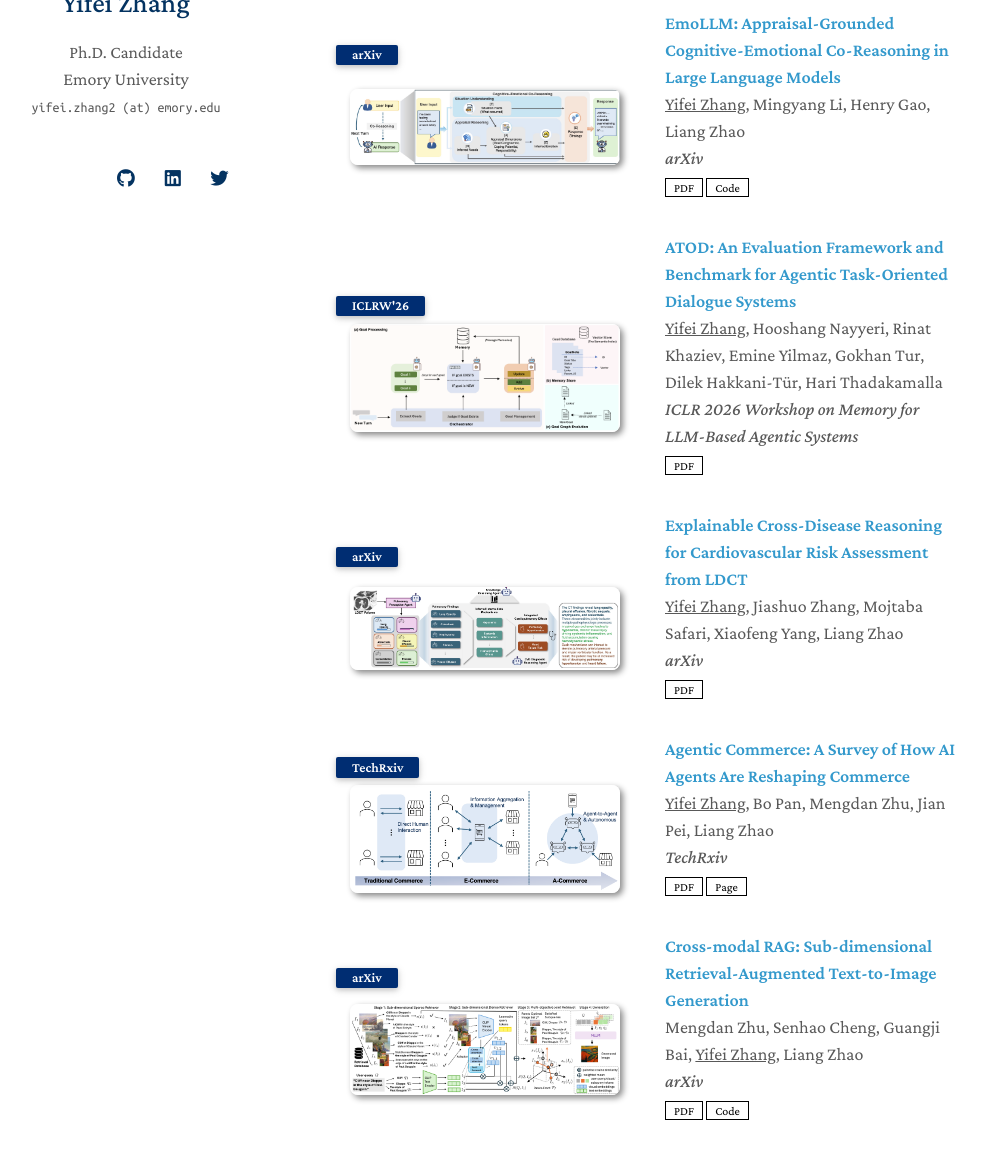
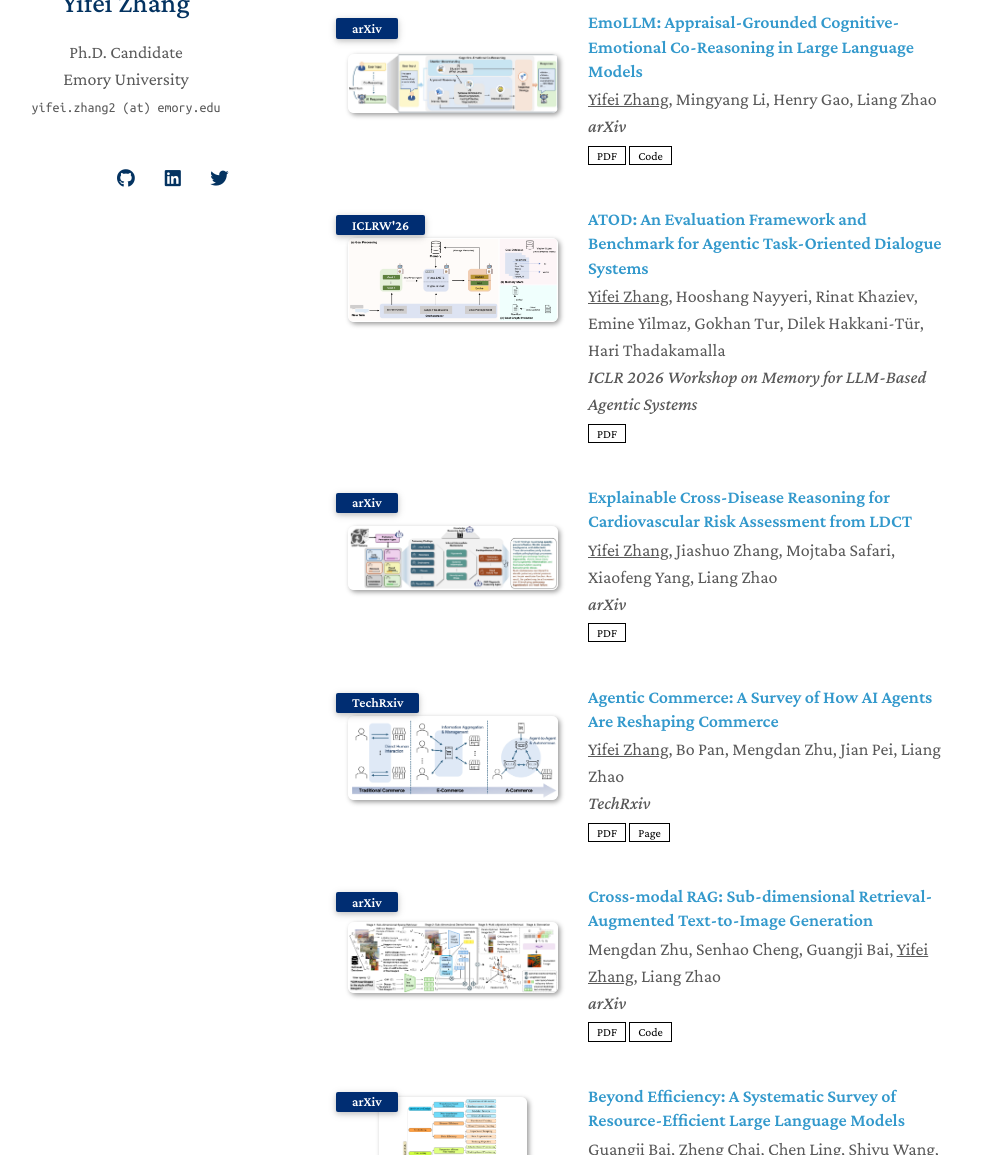
Before and after one commit to yifeizhangcs/yifeizhangcs.github.io, a Jekyll site: the page built from index.md, in a window 1280 px wide and 1400 px high, scrolled down 770 px. Shown: the part 245-1400 px from the top of the window, without its empty margins (150-1136 px from the left). Built offline with Jekyll 4.4.1, drawn with Linux system fonts in a browser that asks for light colours; nearby versions of some CDN libraries; a style sheet for code colours, icons or effects is not loaded; our own code applies the rules of GitHub Pages for plain Markdown files.

Commit message:
Align teaser thumbnails

```diff
--- a/_includes/services.md
+++ b/_includes/services.md
@@ -1,30 +1,24 @@
 ## Services
-<div class="service-section">
-  <h4 class="service-heading">Journal Reviewer</h4>
-  <p class="service-inline">
-    <a href="https://dl.acm.org/journal/tist"><autocolor>ACM TIST</autocolor></a>,
-    <a href="https://ieeexplore.ieee.org/xpl/RecentIssue.jsp?punumber=6687317"><autocolor>IEEE TBD</autocolor></a>,
-    <a href="https://ieeexplore.ieee.org/xpl/RecentIssue.jsp?punumber=5962385"><autocolor>IEEE TNNLS</autocolor></a>,
-    <a href="https://aapm.onlinelibrary.wiley.com/journal/15269914"><autocolor>JACMP</autocolor></a>,
-    <a href="https://www.sciencedirect.com/journal/expert-systems-with-applications"><autocolor>Expert Systems With Applications</autocolor></a>,
-    <a href="https://www.sciencedirect.com/journal/information-processing-and-management"><autocolor>Information Processing and Management</autocolor></a>,
-    <a href="https://www.sciencedirect.com/journal/neurocomputing"><autocolor>Neurocomputing</autocolor></a>
-  </p>
-</div>
+<h4 style="margin:0 0 6px;">Journal Reviewer</h4>
+<p style="margin:0 0 16px; line-height:1.75;">
+  <a href="https://dl.acm.org/journal/tist"><autocolor>ACM TIST</autocolor></a>,
+  <a href="https://ieeexplore.ieee.org/xpl/RecentIssue.jsp?punumber=6687317"><autocolor>IEEE TBD</autocolor></a>,
+  <a href="https://ieeexplore.ieee.org/xpl/RecentIssue.jsp?punumber=5962385"><autocolor>IEEE TNNLS</autocolor></a>,
+  <a href="https://aapm.onlinelibrary.wiley.com/journal/15269914"><autocolor>JACMP</autocolor></a>,
+  <a href="https://www.sciencedirect.com/journal/expert-systems-with-applications"><autocolor>Expert Systems With Applications</autocolor></a>,
+  <a href="https://www.sciencedirect.com/journal/information-processing-and-management"><autocolor>Information Processing and Management</autocolor></a>,
+  <a href="https://www.sciencedirect.com/journal/neurocomputing"><autocolor>Neurocomputing</autocolor></a>
+</p>
 
-<div class="service-section">
-  <h4 class="service-heading">Conference Reviewer / Program Committee</h4>
-  <p class="service-inline">
-    ICLR 2025, 2026; CVPR 2025, 2026; ICCV 2025; ECCV 2026; BMVC 2026; ACL ARR;
-    KDD Research Track 2025, 2026; KDD Datasets and Benchmarks Track 2025, 2026;
-    ICLR 2026 Workshop on Memory for LLM-Based Agentic Systems.
-  </p>
-</div>
+<h4 style="margin:0 0 6px;">Conference Reviewer / Program Committee</h4>
+<p style="margin:0 0 16px; line-height:1.75;">
+  ICLR 2025, 2026; CVPR 2025, 2026; ICCV 2025; ECCV 2026; BMVC 2026; ACL ARR;
+  KDD Research Track 2025, 2026; KDD Datasets and Benchmarks Track 2025, 2026;
+  ICLR 2026 Workshop on Memory for LLM-Based Agentic Systems.
+</p>
 
-<div class="service-section">
-  <h4 class="service-heading">Workshop Organizer</h4>
-  <ul class="service-list">
-    <li>Publicity Chair, 4th ACM SIGKDD Workshop on Deep Learning for Spatiotemporal Data, Applications, and Systems (<a href="https://deepspatial2024.github.io/">DeepSpatial 2024</a>).</li>
-    <li>Student Co-organizer, Foundation Models for Biological Discoveries (<a href="https://llms4science-community.github.io/aaai2025">FM4sBio</a>) at AAAI 2025.</li>
-  </ul>
-</div>
+<h4 style="margin:0 0 6px;">Workshop Organizer</h4>
+<ul style="margin:0 0 16px; padding-left:1.2rem;">
+  <li>Publicity Chair, 4th ACM SIGKDD Workshop on Deep Learning for Spatiotemporal Data, Applications, and Systems (<a href="https://deepspatial2024.github.io/">DeepSpatial 2024</a>).</li>
+  <li>Student Co-organizer, Foundation Models for Biological Discoveries (<a href="https://llms4science-community.github.io/aaai2025">FM4sBio</a>) at AAAI 2025.</li>
+</ul>
--- a/_sass/minimal-light-no-dark-mode.scss
+++ b/_sass/minimal-light-no-dark-mode.scss
@@ -260,28 +260,6 @@ h1 {
 
 .news-list-archive li {
   margin-bottom: 0.65rem;
-}
-
-.service-section {
-  margin: 0 0 1rem;
-}
-
-.service-heading {
-  margin: 0 0 0.45rem !important;
-}
-
-.service-inline {
-  margin: 0;
-  line-height: 1.75;
-}
-
-.service-list {
-  margin: 0;
-  padding-left: 1.2rem;
-}
-
-.service-list li:last-child {
-  margin-bottom: 0;
 }
 
 a {
--- a/_sass/minimal-light.scss
+++ b/_sass/minimal-light.scss
@@ -317,28 +317,6 @@ h1 {
 
 .news-list-archive li {
   margin-bottom: 0.65rem;
-}
-
-.service-section {
-  margin: 0 0 1rem;
-}
-
-.service-heading {
-  margin: 0 0 0.45rem !important;
-}
-
-.service-inline {
-  margin: 0;
-  line-height: 1.75;
-}
-
-.service-list {
-  margin: 0;
-  padding-left: 1.2rem;
-}
-
-.service-list li:last-child {
-  margin-bottom: 0;
 }
 
 a {
--- a/assets/css/publications.css
+++ b/assets/css/publications.css
@@ -38,9 +38,9 @@ blockquote { background: var(--global-bg-color); border-left: 2px solid var(--gl
 
 .publications ol.bibliography { list-style: none; padding: 0; margin-top: 0; }
 
-.publications ol.bibliography li { min-height: 110px; margin-bottom: 0.5rem; }
+.publications ol.bibliography li { min-height: 110px; margin-bottom: 0.8rem; }
 
-.publications ol.bibliography li .abbr { height: 8rem; margin-bottom: 0.5rem; }
+.publications ol.bibliography li .abbr { height: auto; margin-bottom: 0.25rem; flex: 0 0 210px; max-width: 210px; }
 
 .publications ol.bibliography li .abbr abbr { display: inline-block; background-color: var(--global-theme-color); padding-left: 1rem; padding-right: 1rem; position: absolute; top: 8px; left: 16px; }
 
@@ -50,7 +50,7 @@ blockquote { background: var(--global-bg-color); border-left: 2px solid var(--gl
 
 .publications ol.bibliography li .abbr .award { color: var(--global-theme-color) !important; border: 1px solid var(--global-theme-color); }
 
-.publications ol.bibliography li .title { font-weight: bolder; }
+.publications ol.bibliography li .title { font-weight: bolder; line-height: 1.35; margin-bottom: 0.2rem; }
 
 .publications ol.bibliography li .author a { border-bottom: 1px var(--global-theme-color); }
 
@@ -79,10 +79,13 @@ blockquote { background: var(--global-bg-color); border-left: 2px solid var(--gl
 
 .publications ol.bibliography li div.abstract.hidden.open { border-color: var(--global-text-color); }
 
-.publications ol.bibliography li .teaser-frame { display: flex; align-items: center; justify-content: center; width: 270px; height: 150px; margin-top: 5px; margin-left: 5px; margin-bottom: 5px; padding: 10px; }
-.publications ol.bibliography li .teaser { border-radius: 8px; box-shadow: 3px 3px 6px #888; width: auto; height: auto; max-width: 100%; max-height: 100%; object-fit: contain; display: block; margin: auto; }
+.publications .pub-row { align-items: flex-start; gap: 0.5rem; }
+.publications .pub-row .col-sm-9 { flex: 1 1 0; min-width: 0; }
+.publications ol.bibliography li .teaser-frame { display: flex; align-items: center; justify-content: center; width: 210px; height: 120px; margin-top: 5px; margin-left: 5px; margin-bottom: 5px; padding: 8px; }
+.publications ol.bibliography li .teaser { border-radius: 6px; box-shadow: 2px 2px 5px #999; width: auto; height: auto; max-width: 100%; max-height: 100%; object-fit: contain; display: block; margin: auto; }
 
 @media (max-width: 768px) {
   .publications ol.bibliography li .abbr { height: auto; }
-  .publications ol.bibliography li .teaser-frame { margin-left: 0; width: 100%; max-width: 320px; height: 180px; }
+  .publications ol.bibliography li .abbr { flex-basis: auto; max-width: 100%; }
+  .publications ol.bibliography li .teaser-frame { margin-left: 0; width: 100%; max-width: 240px; height: 135px; }
 }
```
Also changed, not shown: assets/css/publications-no-dark-mode.css (+9 -6 lines).
